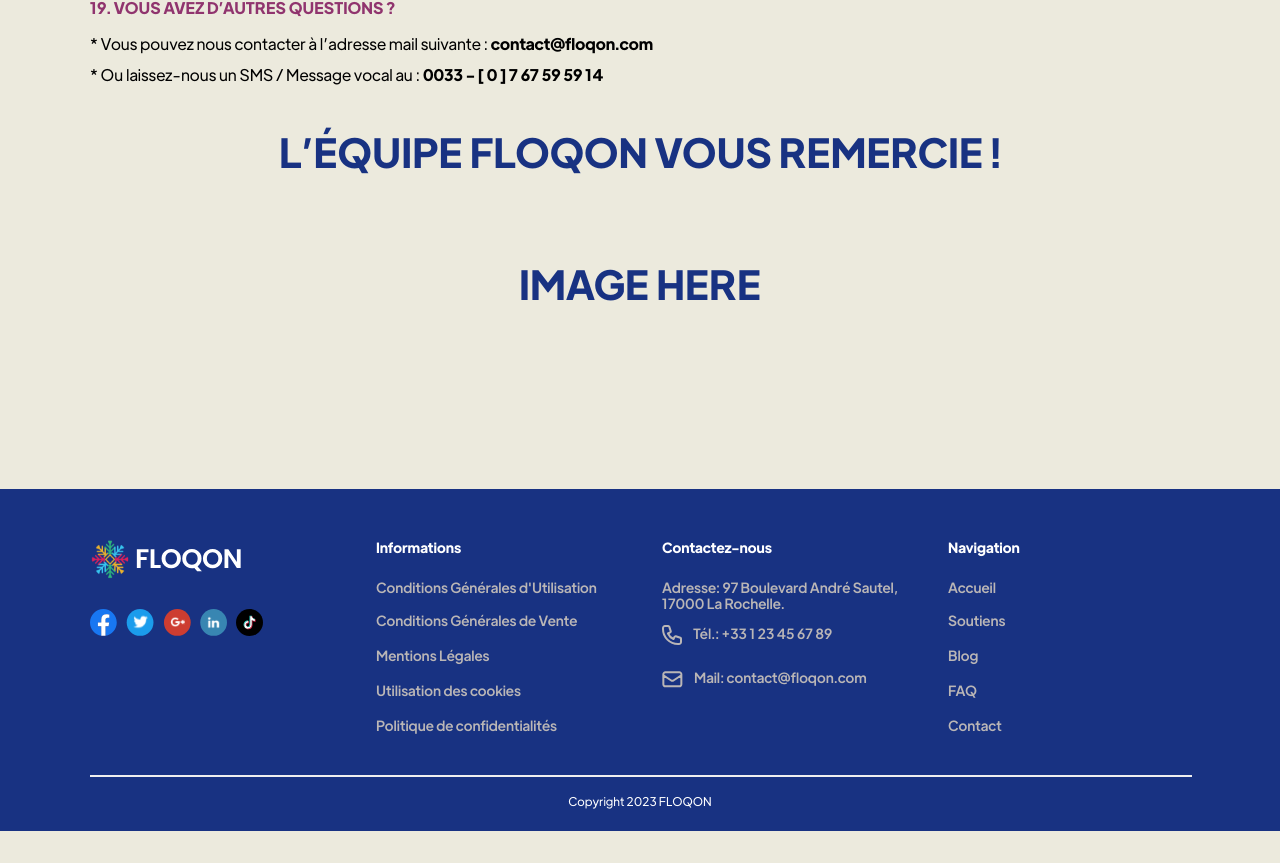
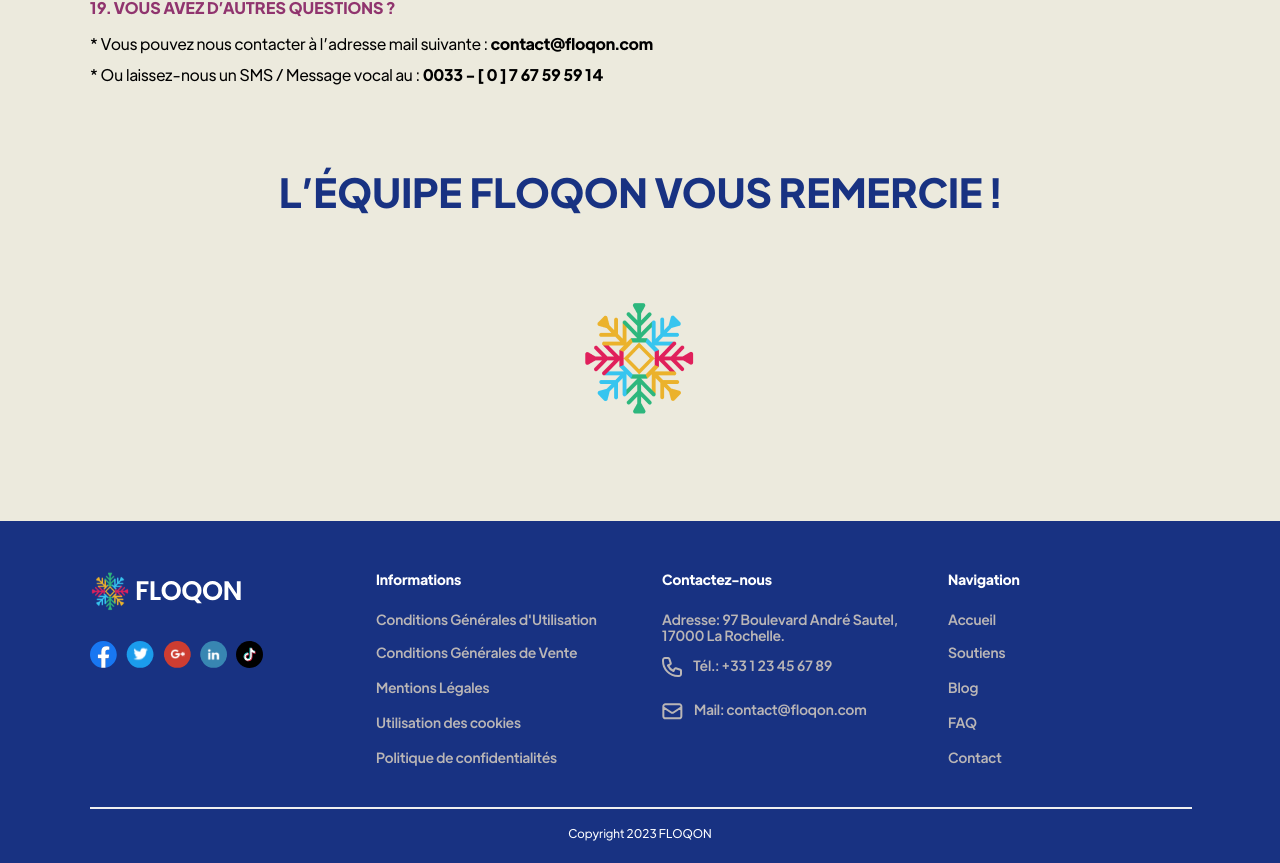
Before and after one commit to AmeniMaamouri/floqon, a Next.js app: page /faq in a window 1280 px wide. Shown: the part 3916-4779 px from the top of the page. Before the commit the page ends 4747 px from the top, so only its background shows below. Built offline with nearby package versions, Linux system fonts and the light colour scheme.

Commit message:
fix content

```diff
--- a/pages/faq.tsx
+++ b/pages/faq.tsx
@@ -225,8 +225,10 @@
             <h2>19. VOUS AVEZ D’AUTRES QUESTIONS ?</h2>
             <p>* Vous pouvez nous contacter à l’adresse mail suivante : <b>contact@floqon.com</b></p>
             <p>* Ou laissez-nous un SMS / Message vocal au : <b>0033 - [ 0 ] 7 67 59 59 14</b></p>
-            <h1>L’ÉQUIPE FLOQON VOUS REMERCIE !</h1>
-            <h1>IMAGE HERE </h1>
+            <h1 style={{marginTop:'80px'}}>L’ÉQUIPE  FLOQON  VOUS  REMERCIE !</h1>
+           <div style={{textAlign:"center"}}>
+           <img  src="/img/logo3x.png" />
+           </div>
         </div>
         <Footer />
     </div>);
--- a/pages/soutiens.tsx
+++ b/pages/soutiens.tsx
@@ -10,7 +10,8 @@
             <Navbar />
             <div className={styles.container}>
 
-          <img   src="./img/prix.png" alt="" />
+                <div style={{textAlign:'center'}}>
+                    <img style={{marginBottom:'50px', marginTop:'50px'}} src="./img/prix.png" alt="" />
 
                     <p>En 2021, <b>FLOQON</b> remporte le “ <b>Prix Collège</b> ” du concours “ <u><b>Éducation 2021</b></u> ”,
                         organisé par le <b>CLUB 21e SIÈCLE</b>.</p>
@@ -21,6 +22,7 @@
                         institutions.</p>
                     <p>Merci</p>
                 </div>
+            </div>
             <Footer />
         </div>);
 }
```
Also changed, not shown: public/img/logo3x.png (added). Lines whose indentation alone changed are shown as unchanged.
